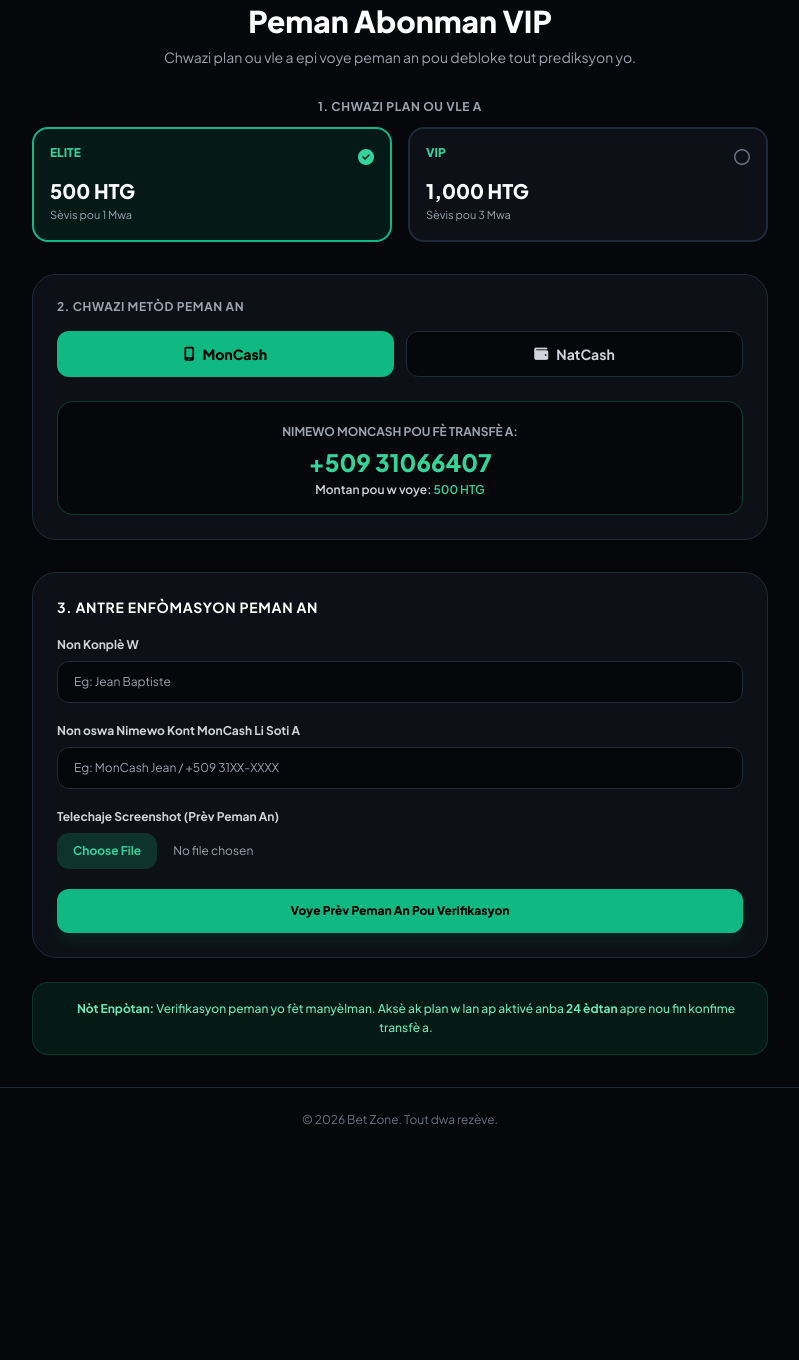
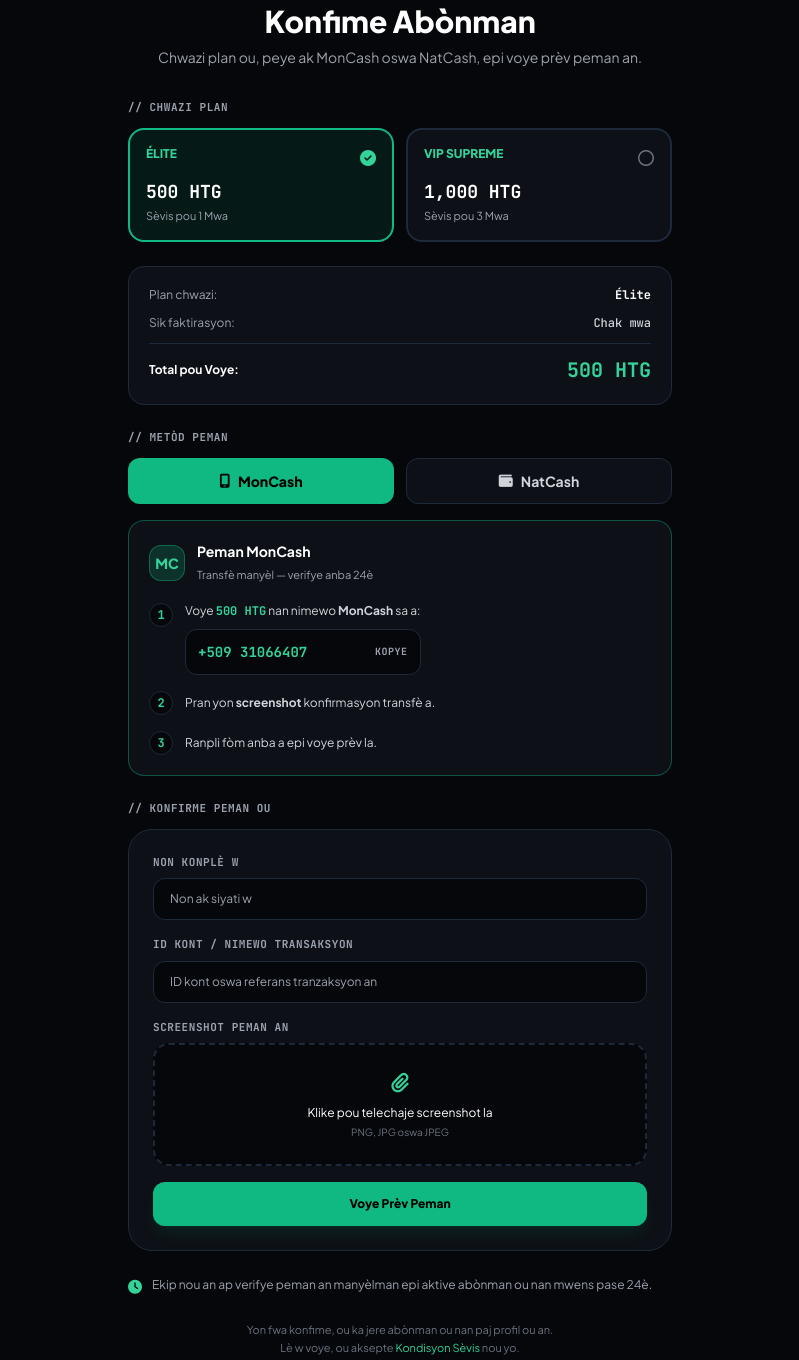
Before and after one commit to janvierprincekhyorrhaleandro1-art/Bet-Zone, a plain HTML site: page checkout.html in a window 1280 px wide. Shown: the part 87-1447 px from the top of the page, without its empty margins (240-1039 px from the left). Before the commit the page ends 1239 px from the top, so only its background shows below. Drawn offline with nearby package versions, Linux system fonts and the light colour scheme.

Commit message:
Add files via upload

```diff
--- a/checkout.html
+++ b/checkout.html
@@ -28,10 +28,11 @@
     <!-- Supabase JS Client -->
     <script src="https://cdn.jsdelivr.net/npm/@supabase/supabase-js@2"></script>
     <!-- Google Fonts -->
-    <link href="https://fonts.googleapis.com/css2?family=Plus+Jakarta+Sans:wght@400;500;600;700;800&display=swap" rel="stylesheet">
+    <link href="https://fonts.googleapis.com/css2?family=Plus+Jakarta+Sans:wght@400;500;600;700;800&family=JetBrains+Mono:wght@400;500;700&display=swap" rel="stylesheet">
     <style>
         body { font-family: 'Plus Jakarta Sans', sans-serif; background-color: #05070a; color: #f1f5f9; }
         .glass-panel { background: rgba(13, 17, 23, 0.85); backdrop-filter: blur(12px); border: 1px solid rgba(16, 185, 129, 0.2); }
+        .mono { font-family: 'JetBrains Mono', monospace; }
     </style>
 </head>
 <body class="min-h-screen flex flex-col justify-between antialiased">
@@ -52,101 +53,140 @@
     </nav>
 
     <!-- KONTENI PRENSIPAL CHECKOUT -->
-    <main class="flex-grow max-w-3xl w-full mx-auto px-4 py-8">
+    <main class="flex-grow max-w-xl w-full mx-auto px-4 py-8">
 
         <div class="text-center mb-8">
-            <h1 class="text-2xl sm:text-3xl font-extrabold text-white mb-2">Peman Abonman VIP</h1>
-            <p class="text-xs sm:text-sm text-gray-400">Chwazi plan ou vle a epi voye peman an pou debloke tout prediksyon yo.</p>
+            <h1 class="text-2xl sm:text-3xl font-extrabold text-white mb-2">Konfime Abònman</h1>
+            <p class="text-xs sm:text-sm text-gray-400">Chwazi plan ou, peye ak MonCash oswa NatCash, epi voye prèv peman an.</p>
         </div>
 
-        <!-- 1. SELEKSYON PLAN (ÉLITE vs VIP) -->
-        <div class="mb-8">
-            <label class="block text-xs font-bold text-gray-400 uppercase tracking-wider text-center mb-3">1. Chwazi Plan Ou Vle A</label>
-            <div class="grid grid-cols-2 gap-3 sm:gap-4">
-
+        <!-- 1. CHWAZI PLAN -->
+        <div class="text-[11px] font-bold text-gray-400 uppercase tracking-wider mb-3 mono">// CHWAZI PLAN</div>
+        <div class="grid grid-cols-2 gap-3 mb-6">
             <!-- PLAN ÉLITE -->
             <button type="button" id="planEliteBtn" onclick="selectPlan('elite')" class="p-4 rounded-2xl bg-emerald-500/10 border-2 border-emerald-500 text-left transition relative cursor-pointer group">
                 <div class="flex justify-between items-start mb-2">
-                        <span class="text-xs font-extrabold text-emerald-400 uppercase">Elite</span>
+                    <span class="text-xs font-extrabold text-emerald-400 uppercase">Élite</span>
                     <i id="eliteCheckIcon" class="fa-solid fa-circle-check text-emerald-400 text-base"></i>
                 </div>
-                    <div class="text-lg sm:text-xl font-black text-white">500 HTG</div>
+                <div class="text-lg font-black text-white mono">500 HTG</div>
                 <div class="text-[11px] text-gray-400 mt-0.5">Sèvis pou 1 Mwa</div>
             </button>
 
             <!-- PLAN VIP -->
             <button type="button" id="planVipBtn" onclick="selectPlan('vip')" class="p-4 rounded-2xl bg-brand-card border-2 border-brand-border hover:border-emerald-500/50 text-left transition relative cursor-pointer group">
                 <div class="flex justify-between items-start mb-2">
-                        <span class="text-xs font-extrabold text-emerald-400 uppercase">VIP </span>
+                    <span class="text-xs font-extrabold text-emerald-400 uppercase">VIP Supreme</span>
                     <i id="vipCheckIcon" class="fa-regular fa-circle text-gray-500 text-base"></i>
                 </div>
-                    <div class="text-lg sm:text-xl font-black text-white">1,000 HTG</div>
+                <div class="text-lg font-black text-white mono">1,000 HTG</div>
                 <div class="text-[11px] text-gray-400 mt-0.5">Sèvis pou 3 Mwa</div>
             </button>
+        </div>
 
+        <!-- REZIME LÒD LA -->
+        <div class="p-5 rounded-2xl bg-brand-card border border-brand-border mb-6 space-y-3">
+            <div class="flex justify-between items-center text-xs text-gray-400">
+                <span>Plan chwazi:</span>
+                <span id="sumPlan" class="font-bold text-white mono">Élite</span>
+            </div>
+            <div class="flex justify-between items-center text-xs text-gray-400">
+                <span>Sik faktirasyon:</span>
+                <span id="sumCycle" class="font-medium text-gray-300 mono">Chak mwa</span>
+            </div>
+            <div class="pt-3 border-t border-brand-border flex justify-between items-center">
+                <span class="text-xs font-bold text-white">Total pou Voye:</span>
+                <span id="sumTotal" class="text-xl font-black text-emerald-400 mono">500 HTG</span>
             </div>
         </div>
 
-        <!-- 2. SELEKSYON METÒD PEMAN (MONCASH vs NATCASH) -->
-        <div class="p-6 rounded-3xl bg-brand-card border border-brand-border mb-8">
-            <label class="block text-xs font-bold text-gray-400 uppercase tracking-wider mb-4">2. Chwazi Metòd Peman An</label>
-
-            <div class="grid grid-cols-2 gap-3 mb-6">
-                <!-- SWITCH MONCASH -->
-                <button type="button" id="payMoncashBtn" onclick="selectPayment('moncash')" class="py-3 px-4 rounded-xl bg-emerald-500 text-black font-extrabold text-xs sm:text-sm flex items-center justify-center gap-2 transition">
+        <!-- 2. METÒD PEMAN -->
+        <div class="text-[11px] font-bold text-gray-400 uppercase tracking-wider mb-3 mono">// METÒD PEMAN</div>
+        <div class="grid grid-cols-2 gap-3 mb-4">
+            <button type="button" id="methMoncash" onclick="selectMethod('moncash')" class="py-3 px-4 rounded-xl bg-emerald-500 text-black font-extrabold text-xs sm:text-sm flex items-center justify-center gap-2 transition">
                 <i class="fa-solid fa-mobile-screen"></i>
                 <span>MonCash</span>
             </button>
 
-                <!-- SWITCH NATCASH -->
-                <button type="button" id="payNatcashBtn" onclick="selectPayment('natcash')" class="py-3 px-4 rounded-xl bg-brand-dark border border-brand-border text-gray-300 hover:text-white font-bold text-xs sm:text-sm flex items-center justify-center gap-2 transition">
+            <button type="button" id="methNatcash" onclick="selectMethod('natcash')" class="py-3 px-4 rounded-xl bg-brand-card border border-brand-border text-gray-300 hover:text-white font-bold text-xs sm:text-sm flex items-center justify-center gap-2 transition">
                 <i class="fa-solid fa-wallet"></i>
                 <span>NatCash</span>
             </button>
         </div>
 
-            <!-- ENFÒMASYON SOU NIMÈWO POU VOYE KÒB LA -->
-            <div class="p-4 rounded-2xl bg-brand-dark border border-emerald-500/30 text-center">
-                <span id="paymentLabel" class="text-xs font-bold text-gray-400 uppercase">Nimewo MonCash pou fè transfè a:</span>
-                <div id="paymentNumber" class="text-xl sm:text-2xl font-black text-emerald-400 my-1">+509 31066407</div>
-                <p id="amountToPayDisplay" class="text-xs text-gray-300 font-semibold">Montan pou w voye: <span class="text-emerald-400">500 HTG</span></p>
+        <!-- BWAT ENSTRIKSYON PEMAN -->
+        <div class="p-5 rounded-2xl bg-brand-card border border-emerald-500/40 mb-6 space-y-4">
+            <div class="flex items-center gap-3">
+                <div id="payLogo" class="w-9 h-9 rounded-xl bg-emerald-500/20 border border-emerald-500/40 text-emerald-400 flex items-center justify-center text-sm font-black">
+                    MC
+                </div>
+                <div>
+                    <b id="payName" class="text-sm text-white block">Peman MonCash</b>
+                    <span class="text-[11px] text-gray-400">Transfè manyèl — verifye anba 24è</span>
                 </div>
             </div>
 
-        <!-- 3. FÒM VERIFIKASYON PEMAN -->
-        <form id="checkoutForm" class="p-6 rounded-3xl bg-brand-card border border-brand-border space-y-5">
-            <h3 class="text-sm font-bold text-white uppercase tracking-wider mb-2">3. Antre Enfòmasyon Peman An</h3>
-
-            <!-- NON KONPLÈ -->
-            <div>
-                <label class="block text-xs font-bold text-gray-300 mb-2">Non Konplè W</label>
-                <input type="text" id="fullNameInput" placeholder="Eg: Jean Baptiste" required class="w-full px-4 py-3 rounded-xl bg-brand-dark border border-brand-border text-white text-xs focus:outline-none focus:border-emerald-500 transition">
+            <!-- ETAP 1 -->
+            <div class="flex gap-3 items-start">
+                <div class="w-6 h-6 rounded-full bg-brand-dark border border-brand-border text-emerald-400 font-bold text-xs flex items-center justify-center shrink-0 mt-0.5 mono">1</div>
+                <div class="text-xs text-gray-300 leading-relaxed">
+                    Voye <b id="stepAmount" class="text-emerald-400 mono">500 HTG</b> nan nimewo <span id="stepMethodName" class="font-bold">MonCash</span> sa a:
+                    <div class="p-3 mt-2 rounded-xl bg-brand-dark border border-brand-border flex justify-between items-center">
+                        <span id="phoneNum" class="text-emerald-400 font-bold text-sm mono">+509 31066407</span>
+                        <button type="button" onclick="copyPhone()" class="text-[10px] text-gray-400 hover:text-white uppercase font-bold tracking-wider mono">Kopye</button>
+                    </div>
+                </div>
             </div>
 
-            <!-- NON/NIMÈWO KONT KI FÈ TRANSAKSYON AN -->
-            <div>
-                <label id="accountNameLabel" class="block text-xs font-bold text-gray-300 mb-2">Non oswa Nimewo Kont MonCash Li Soti A</label>
-                <input type="text" id="accountSenderInput" placeholder="Eg: MonCash Jean / +509 31XX-XXXX" required class="w-full px-4 py-3 rounded-xl bg-brand-dark border border-brand-border text-white text-xs focus:outline-none focus:border-emerald-500 transition">
+            <!-- ETAP 2 -->
+            <div class="flex gap-3 items-center">
+                <div class="w-6 h-6 rounded-full bg-brand-dark border border-brand-border text-emerald-400 font-bold text-xs flex items-center justify-center shrink-0 mono">2</div>
+                <div class="text-xs text-gray-300">Pran yon <b>screenshot</b> konfirmasyon transfè a.</div>
             </div>
 
-            <!-- TELECHAJE SCREENSHOT -->
-            <div>
-                <label class="block text-xs font-bold text-gray-300 mb-2">Telechaje Screenshot (Prèv Peman An)</label>
-                <input type="file" id="screenshotInput" accept="image/*" required class="w-full text-xs text-gray-400 file:mr-4 file:py-2.5 file:px-4 file:rounded-xl file:border-0 file:text-xs file:font-bold file:bg-emerald-500/20 file:text-emerald-400 hover:file:bg-emerald-500 hover:file:text-black cursor-pointer transition">
+            <!-- ETAP 3 -->
+            <div class="flex gap-3 items-center">
+                <div class="w-6 h-6 rounded-full bg-brand-dark border border-brand-border text-emerald-400 font-bold text-xs flex items-center justify-center shrink-0 mono">3</div>
+                <div class="text-xs text-gray-300">Ranpli fòm anba a epi voye prèv la.</div>
+            </div>
         </div>
 
-            <!-- BOUTÒN SOUMÈT -->
-            <button type="submit" id="submitPaymentBtn" class="w-full py-3.5 rounded-xl bg-emerald-500 text-black text-xs font-extrabold hover:bg-emerald-400 transition shadow-lg shadow-emerald-500/10 mt-4">
-                Voye Prèv Peman An Pou Verifikasyon
+        <!-- 3. FÒM KONFIRMASYON -->
+        <div class="text-[11px] font-bold text-gray-400 uppercase tracking-wider mb-3 mono">// KONFIRME PEMAN OU</div>
+        <form id="checkoutForm" class="p-6 rounded-3xl bg-brand-card border border-brand-border space-y-4 mb-6">
+            <div>
+                <label class="block text-[11px] font-bold text-gray-400 uppercase tracking-wider mb-2 mono">Non Konplè W</label>
+                <input type="text" id="fullNameInput" placeholder="Non ak siyati w" required class="w-full px-4 py-3 rounded-xl bg-brand-dark border border-brand-border text-white text-xs focus:outline-none focus:border-emerald-500 transition">
+            </div>
+
+            <div>
+                <label class="block text-[11px] font-bold text-gray-400 uppercase tracking-wider mb-2 mono">ID Kont / Nimewo Transaksyon</label>
+                <input type="text" id="accountSenderInput" placeholder="ID kont oswa referans tranzaksyon an" required class="w-full px-4 py-3 rounded-xl bg-brand-dark border border-brand-border text-white text-xs focus:outline-none focus:border-emerald-500 transition">
+            </div>
+
+            <div>
+                <label class="block text-[11px] font-bold text-gray-400 uppercase tracking-wider mb-2 mono">Screenshot Peman An</label>
+                <label for="proofUpload" class="block border-2 border-dashed border-brand-border hover:border-emerald-500/50 rounded-2xl p-6 text-center bg-brand-dark cursor-pointer transition">
+                    <i class="fa-solid fa-paperclip text-emerald-400 text-xl mb-2 block"></i>
+                    <span id="fileNameDisplay" class="text-xs text-white block mb-1">Klike pou telechaje screenshot la</span>
+                    <span class="text-[10px] text-gray-500 block">PNG, JPG oswa JPEG</span>
+                    <input type="file" id="proofUpload" accept="image/*" required class="hidden" onchange="updateFileName(this)">
+                </label>
+            </div>
+
+            <button type="submit" id="submitPaymentBtn" class="w-full py-3.5 rounded-xl bg-emerald-500 text-black text-xs font-extrabold hover:bg-emerald-400 transition shadow-lg shadow-emerald-500/10 mt-2">
+                Voye Prèv Peman
             </button>
         </form>
 
-        <!-- TI NÒT VERIFIKASYON MANYÈL -->
-        <div class="mt-6 p-4 rounded-2xl bg-emerald-500/10 border border-emerald-500/20 text-center flex items-center justify-center gap-3">
-            <i class="fa-solid fa-clock-history text-emerald-400 text-lg"></i>
-            <p class="text-xs text-emerald-300 leading-relaxed font-medium">
-                <strong>Nòt Enpòtan:</strong> Verifikasyon peman yo fèt manyèlman. Aksè ak plan w lan ap aktivé anba <strong>24 èdtan</strong> apre nou fin konfime transfè a.
-            </p>
+        <div class="flex items-start gap-2.5 text-xs text-gray-400 mb-6 leading-relaxed">
+            <i class="fa-solid fa-clock text-emerald-400 text-sm mt-0.5"></i>
+            <span>Ekip nou an ap verifye peman an manyèlman epi aktive abònman ou nan mwens pase 24è.</span>
+        </div>
+
+        <div class="text-center text-[11px] text-gray-500 leading-relaxed">
+            Yon fwa konfime, ou ka jere abònman ou nan paj profil ou an.<br>
+            Lè w voye, ou aksepte <a href="#" class="text-emerald-400 hover:underline">Kondisyon Sèvis</a> nou yo.
         </div>
 
     </main>
@@ -163,81 +203,90 @@
 
         const supabaseClient = supabase.createClient(SUPABASE_URL, SUPABASE_ANON_KEY);
 
-        let selectedPlan = 'elite'; // default plan
-        let selectedPaymentMethod = 'moncash'; // default payment
+        const plans = {
+            elite: { name: 'Élite', price: '500 HTG', cycle: 'Chak mwa' },
+            vip: { name: 'VIP Supreme', price: '1,000 HTG', cycle: 'Chak 3 mwa' }
+        };
 
-        // FONKSYON POU SWITCH PLAN YO
-        function selectPlan(plan) {
-            selectedPlan = plan;
+        const methods = {
+            moncash: { name: 'MonCash', logo: 'MC', phone: '+509 31066407' },
+            natcash: { name: 'NatCash', logo: 'NC', phone: '+509 43900051' }
+        };
 
+        let activePlan = 'elite';
+        let activeMethod = 'moncash';
+
+        function selectPlan(key) {
+            activePlan = key;
             const eliteBtn = document.getElementById('planEliteBtn');
             const vipBtn = document.getElementById('planVipBtn');
             const eliteCheck = document.getElementById('eliteCheckIcon');
             const vipCheck = document.getElementById('vipCheckIcon');
-            const amountDisplay = document.getElementById('amountToPayDisplay');
 
-            if (plan === 'elite') {
+            if (key === 'elite') {
                 eliteBtn.className = "p-4 rounded-2xl bg-emerald-500/10 border-2 border-emerald-500 text-left transition relative cursor-pointer group";
                 vipBtn.className = "p-4 rounded-2xl bg-brand-card border-2 border-brand-border hover:border-emerald-500/50 text-left transition relative cursor-pointer group";
-
                 eliteCheck.className = "fa-solid fa-circle-check text-emerald-400 text-base";
                 vipCheck.className = "fa-regular fa-circle text-gray-500 text-base";
-
-                amountDisplay.innerHTML = 'Montan pou w voye: <span class="text-emerald-400">500 HTG</span>';
             } else {
                 vipBtn.className = "p-4 rounded-2xl bg-emerald-500/10 border-2 border-emerald-500 text-left transition relative cursor-pointer group";
                 eliteBtn.className = "p-4 rounded-2xl bg-brand-card border-2 border-brand-border hover:border-emerald-500/50 text-left transition relative cursor-pointer group";
-
                 vipCheck.className = "fa-solid fa-circle-check text-emerald-400 text-base";
                 eliteCheck.className = "fa-regular fa-circle text-gray-500 text-base";
+            }
 
-                amountDisplay.innerHTML = 'Montan pou w voye: <span class="text-emerald-400">1,000 HTG</span>';
+            const p = plans[key];
+            document.getElementById('sumPlan').textContent = p.name;
+            document.getElementById('sumCycle').textContent = p.cycle;
+            document.getElementById('sumTotal').textContent = p.price;
+            document.getElementById('stepAmount').textContent = p.price;
+        }
+
+        function selectMethod(key) {
+            activeMethod = key;
+            const moncashBtn = document.getElementById('methMoncash');
+            const natcashBtn = document.getElementById('methNatcash');
+
+            if (key === 'moncash') {
+                moncashBtn.className = "py-3 px-4 rounded-xl bg-emerald-500 text-black font-extrabold text-xs sm:text-sm flex items-center justify-center gap-2 transition";
+                natcashBtn.className = "py-3 px-4 rounded-xl bg-brand-card border border-brand-border text-gray-300 hover:text-white font-bold text-xs sm:text-sm flex items-center justify-center gap-2 transition";
+            } else {
+                natcashBtn.className = "py-3 px-4 rounded-xl bg-emerald-500 text-black font-extrabold text-xs sm:text-sm flex items-center justify-center gap-2 transition";
+                moncashBtn.className = "py-3 px-4 rounded-xl bg-brand-card border border-brand-border text-gray-300 hover:text-white font-bold text-xs sm:text-sm flex items-center justify-center gap-2 transition";
+            }
+
+            const m = methods[key];
+            document.getElementById('payLogo').textContent = m.logo;
+            document.getElementById('payName').textContent = 'Peman ' + m.name;
+            document.getElementById('stepMethodName').textContent = m.name;
+            document.getElementById('phoneNum').textContent = m.phone;
+        }
+
+        function copyPhone() {
+            const phone = document.getElementById('phoneNum').innerText;
+            navigator.clipboard.writeText(phone);
+            alert("Nimewo a kopye: " + phone);
+        }
+
+        function updateFileName(input) {
+            if (input.files && input.files[0]) {
+                document.getElementById('fileNameDisplay').innerText = input.files[0].name;
             }
         }
 
-        // FONKSYON POU SWITCH METÒD PEMAN YO
-        function selectPayment(method) {
-            selectedPaymentMethod = method;
-
-            const moncashBtn = document.getElementById('payMoncashBtn');
-            const natcashBtn = document.getElementById('payNatcashBtn');
-            const label = document.getElementById('paymentLabel');
-            const number = document.getElementById('paymentNumber');
-            const accountLabel = document.getElementById('accountNameLabel');
-
-            if (method === 'moncash') {
-                moncashBtn.className = "py-3 px-4 rounded-xl bg-emerald-500 text-black font-extrabold text-xs sm:text-sm flex items-center justify-center gap-2 transition";
-                natcashBtn.className = "py-3 px-4 rounded-xl bg-brand-dark border border-brand-border text-gray-300 hover:text-white font-bold text-xs sm:text-sm flex items-center justify-center gap-2 transition";
-
-                label.innerText = "Numèwo MonCash pou fè transferè a:";
-                number.innerText = "+509 31066407";
-                accountLabel.innerText = "Non oswa Nimewo Kont MonCash Li Soti A";
-            } else {
-                natcashBtn.className = "py-3 px-4 rounded-xl bg-emerald-500 text-black font-extrabold text-xs sm:text-sm flex items-center justify-center gap-2 transition";
-                moncashBtn.className = "py-3 px-4 rounded-xl bg-brand-dark border border-brand-border text-gray-300 hover:text-white font-bold text-xs sm:text-sm flex items-center justify-center gap-2 transition";
-
-                label.innerText = "Numèwo NatCash pou fè transferè a:";
-                number.innerText = "+509 43900051";
-                accountLabel.innerText = "Non oswa Nimewo Kont NatCash Li Soti A";
-            }
-        }
-
-        // PREPARASYON APRE KONT LA SOU SOUMÈT
         document.getElementById('checkoutForm').addEventListener('submit', async (e) => {
             e.preventDefault();
-
             const btn = document.getElementById('submitPaymentBtn');
             btn.innerText = "N ap voye prèv la...";
             btn.disabled = true;
 
-            // Isit la nou ka voye done yo nan Supabase oswa nan yon livrezon mesaj
             setTimeout(() => {
                 alert("Prèv peman ou an voye ak siksè! Ekip nou an ap verifye l anba 24è.");
                 window.location.href = "dashboard.html";
             }, 1500);
         });
 
-        // LEKTI PLAN KI NAN URL LA SI L GENYEN
+        // Tcheke si URL la gen paramèt plan
         const urlParams = new URLSearchParams(window.location.search);
         const planFromUrl = urlParams.get('plan');
 
```
Lines whose indentation alone changed are shown as unchanged.
